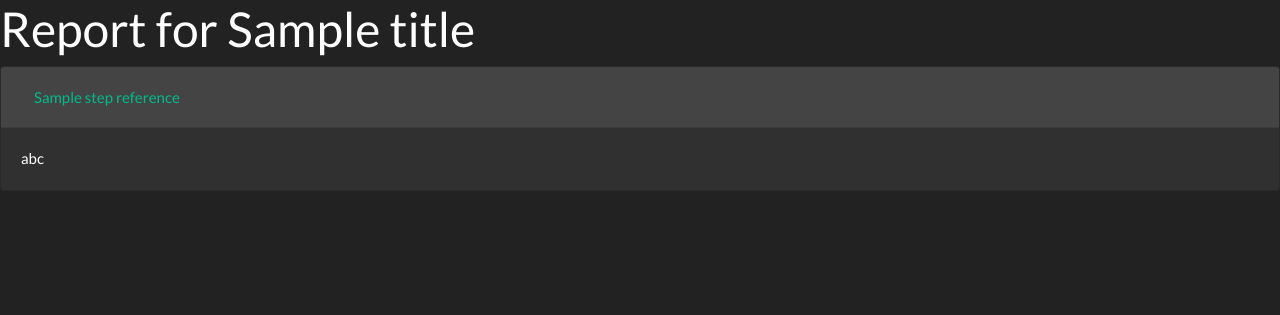
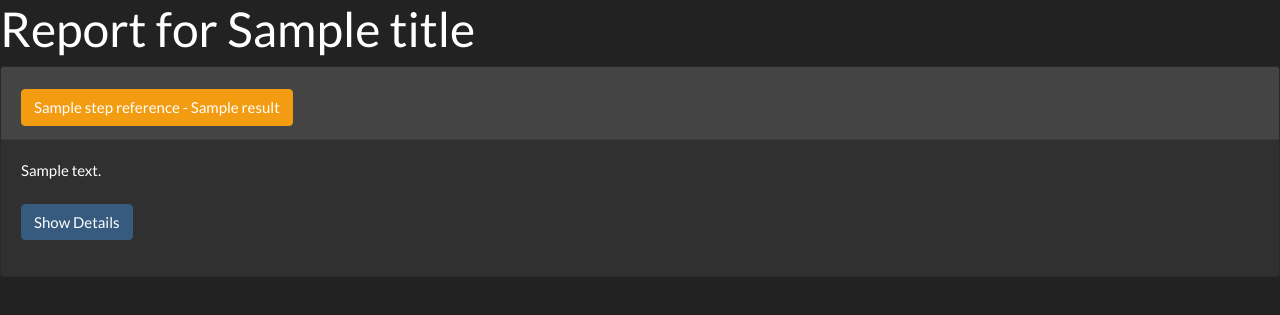
Before and after one commit to friessec/oidc-lab-scripts, a Python web app: template report/template/index.html in a window 1280 px wide, after a click that opens the changed part. Shown: the top 315 px of the page. Run offline with Jinja, Linux system fonts and the light colour scheme; the template is opened without the code that fills it: most values are stand-ins (such as "Sample title", 1, 10 or a date in 2020); some libraries are stand-ins or nearby versions.

Commit message:
visual response if test is successfull/undetermined/failed

```diff
--- a/report/template/index.html
+++ b/report/template/index.html
@@ -4,7 +4,7 @@
     <meta charset="utf-8">
     <meta name="viewport" content="width=device-width, initial-scale=1, shrink-to-fit=no">
     <link rel="stylesheet" href="style/bootstrap/4.5.2/css/bootstrap.min.css">
-
+    <link rel="stylesheet" type="text/css" href="style/style.css">
     <title>Report - {{title}}</title>
 </head>
 <body>
@@ -13,18 +13,41 @@
 
 <div class="accordion" id="testResults">
     {% for result in results['TestReport']['TestStepResult'] %}
+    {% set testResult = result['Result'] %}
     <div class="card">
-        <div class="card-header" id="heading{{ loop.index }}">
+        <div class="card-header {% if testResult == 'PASS' %} btn-success {% elif testResult == 'FAIL' %} btn-danger  {% else %} btn-warning {% endif %} text-white"
+             id="heading{{ loop.index }}">
             <h2 class="mb-0">
-                <button class="btn btn-link btn-block text-left collapsed" type="button" data-toggle="collapse" data-target="#collapse{{ loop.index }}" aria-expanded="false" aria-controls="collapse{{ loop.index }}">
-                    {{ result['StepReference']['Name'] }}
+                <button class="btn btn-link {% if testResult == 'PASS' %} btn-success {% elif testResult == 'FAIL' %} btn-danger  {% else %} btn-warning {% endif %} text-white text-left collapsed"
+                        type="button"
+                        data-toggle="collapse" data-target="#collapse{{ loop.index }}" aria-expanded="false"
+                        aria-controls="collapse{{ loop.index }}">
+                    {{ result['StepReference']['Name'] }} - {{ testResult }}
                 </button>
             </h2>
         </div>
 
-        <div id="collapse{{ loop.index }}" class="collapse" aria-labelledby="heading{{ loop.index }}" data-parent="#testResults">
+        <div id="collapse{{ loop.index }}" class="collapse" aria-labelledby="heading{{ loop.index }}"
+             data-parent="#testResults">
             <div class="card-body">
-                abc
+                <div>
+                    {{ result['StepReference']['Description'] }}
+                </div>
+                <br>
+                <p>
+                    <button class="btn btn-primary" type="button" data-toggle="collapse" data-target="#collapseLogEntry"
+                            aria-expanded="false" aria-controls="collapseLogEntry">
+                        Show Details
+                    </button>
+                </p>
+                <div class="collapse" id="collapseLogEntry">
+                    <div class="card card-body">
+                        {% for step in result['LogEntry'] %}
+                        LogEntry{{ loop.index }}
+                        {% endfor %}
+                    </div>
+                </div>
+
             </div>
         </div>
     </div>
```
Also changed, not shown: report/template/style/style.css (added).
